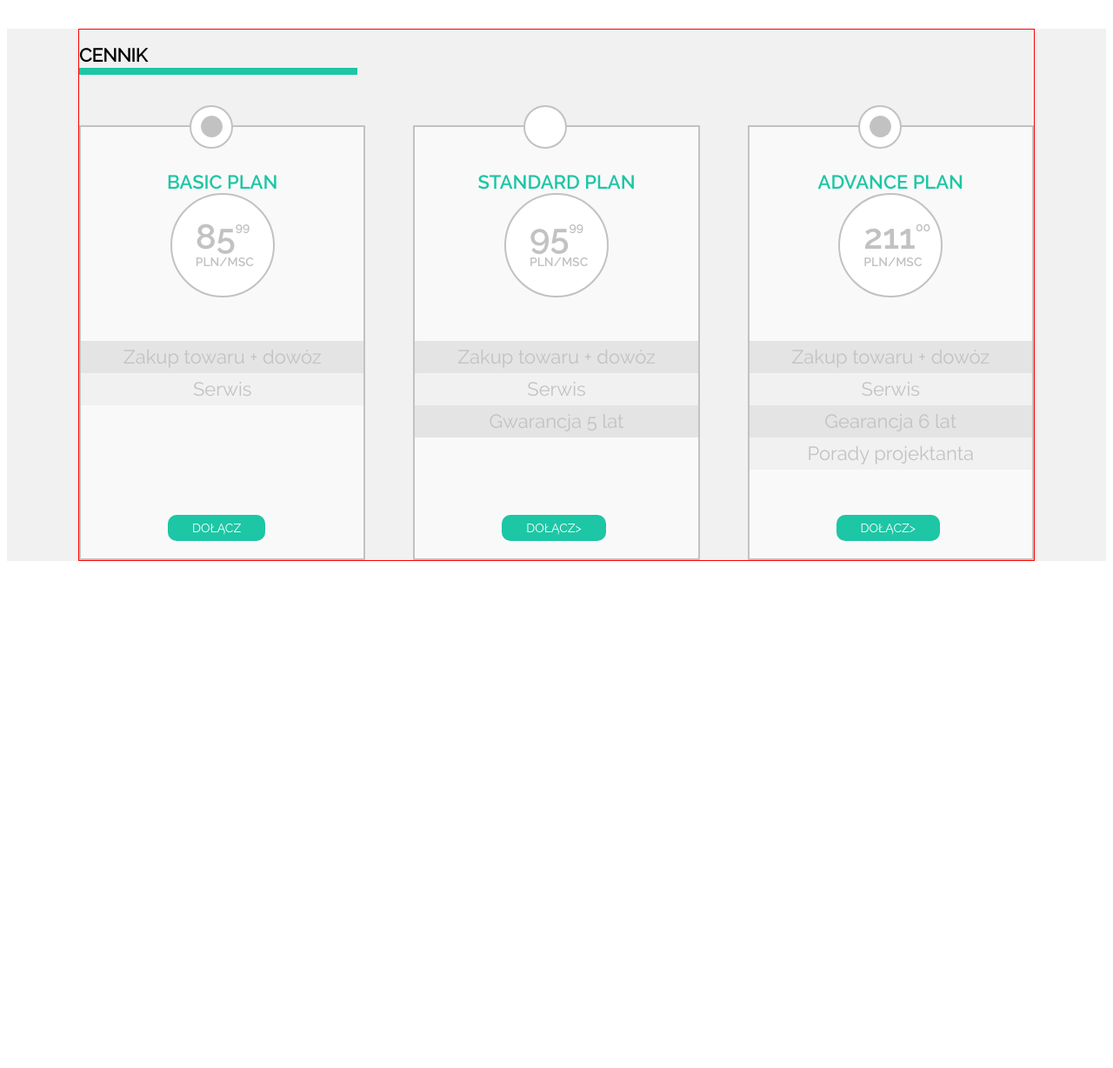
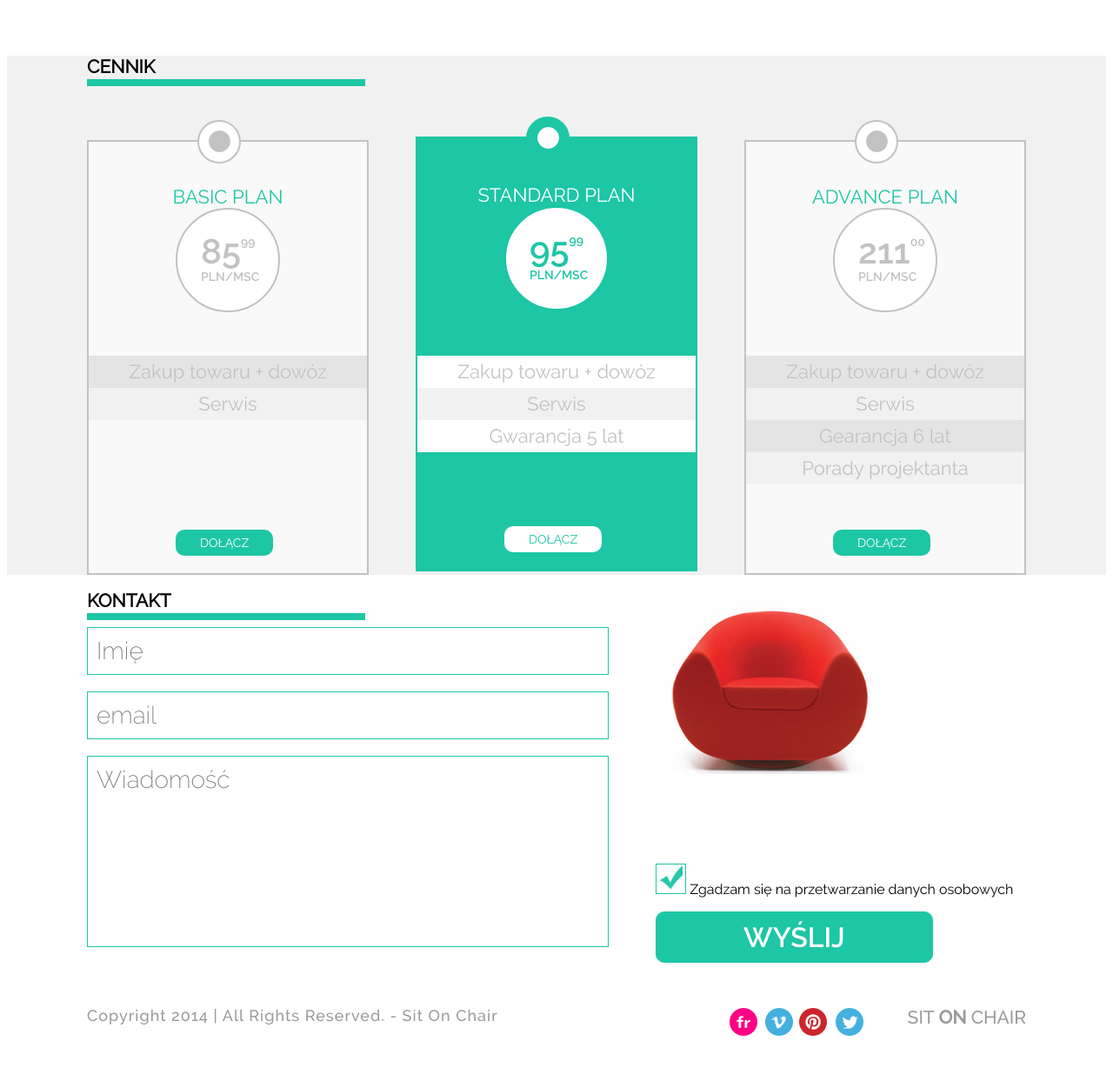
Before and after one commit to helkah/WRO_FRO_02_W_Workshop1, a plain HTML site: page index.html in a window 1280 px wide. Shown: the part 847-2075 px from the top of the page at 87% size. Before the commit the page ends 1500 px from the top, so only its background shows below. Drawn offline with Linux system fonts and the light colour scheme.

Commit message:
section with form and footer

```diff
--- a/css/style.css
+++ b/css/style.css
@@ -1,4 +1,28 @@
 /* Generated by Font Squirrel (https://www.fontsquirrel.com) on February 11, 2017 */
+/* Generated by Font Squirrel (https://www.fontsquirrel.com) on February 18, 2017 */
+
+
+
+@font-face {
+    font-family: 'ralewayblack';
+    src: url('../fonts/raleway-black.woff2') format('woff2'),
+         url('../fonts/raleway-black.woff') format('woff');
+    font-weight: normal;
+    font-style: normal;
+
+}
+
+
+
+
+@font-face {
+    font-family: 'ralewaybold';
+    src: url('../fonts/raleway-bold.woff2') format('woff2'),
+         url('../fonts/raleway-bold.woff') format('woff');
+    font-weight: normal;
+    font-style: normal;
+
+}
 
 @font-face {
     font-family: 'ralewaybold_italic';
@@ -74,8 +98,8 @@
 
 @font-face {
     font-family: 'ralewaymedium';
-    src: url('raleway-medium.woff2') format('woff2'),
-         url('raleway-medium.woff') format('woff');
+    src: url('../fonts/raleway-medium.woff2') format('woff2'),
+         url('../fonts/raleway-medium.woff') format('woff');
     font-weight: normal;
     font-style: normal;
 
@@ -125,14 +149,15 @@ body{
 .mainWidth{
     width: 1100px;
     margin: 0 auto;
-    border: 1px solid red;
+    padding-left: 10px;
+    padding-right: 10px;
 }
 header{
     width: 100%;
     height: 3em;
     background-color: black;
     color:white;
-    font-size: 14px;
+    font-size: 16px;
     font-family: 'ralewaysemibold', Arial, sans-serif;
     text-transform: uppercase;
 
@@ -143,7 +168,9 @@ header{
 }
 span{
     color:#1DC6A5;
-    font-family: 'ralewaysemibold', Arial, sans-serif;
+}
+ .logo span{
+    font-family: 'ralewayblack', Arial, sans-serif;
 }
 navi li{
     float:right;
@@ -306,11 +333,15 @@ h2{
     background-color: #F9F9F9;
 
 }
+.aqua{
+    background-color: #1DC6A5;
+    border: 2px solid #1DC6A5;
+}
 .spaceBetweenFrames{
     width: 5%;
 
 }
-.whiteCircle{
+.bigWhiteCircle{
     width: 50px;
     height: 50px;
     border-radius: 50%;
@@ -326,6 +357,26 @@ h2{
     border-radius: 50%;
     background-color:#C2C2C2;
     border: 1px solid #C2C2C2;
+    position: absolute;
+    left:138px;
+    top:-13px;
+}
+.aquaCircle{
+    width: 50px;
+    height: 50px;
+    border-radius: 50%;
+    background-color:#1DC6A5;
+    border: 2px solid #1DC6A5;
+    position: absolute;
+    left:125px;
+    top:-25px;
+}
+.smallWhiteCircle{
+    width: 25px;
+    height: 25px;
+    border-radius: 50%;
+    background-color:white;
+    border: 1px solid white;
     position: absolute;
     left:138px;
     top:-13px;
@@ -349,6 +400,10 @@ h2{
     font-family: 'ralewaysemibold', Arial, sans-serif;
     line-height: 0.5em;
 }
+.text.aqua div{
+    border: 2px solid #1DC6A5;
+    color: #1DC6A5;
+}
 .text sup{
     font-size: 14px;
 }
@@ -356,6 +411,12 @@ h2{
     font-size: 14px;
     text-transform: uppercase;
     color: #C2C2C2;
+}
+.text.aqua div span{
+    color: #1DC6A5;
+}
+.aqua span{
+    color: white;
 }
 .frame ol{
     list-style-type: none;
@@ -372,6 +433,9 @@ h2{
 }
 .frame li:nth-child(2n+1){
     background-color: #E4E4E4;
+}
+.frame.aqua li:nth-child(2n+1){
+    background-color: white;
 }
 .frame li:nth-child(2n+2){
     background-color: #F1F1F1;
@@ -392,7 +456,102 @@ h2{
     left: 100px;
     font-size: 14px;
 }
+.frame.aqua a{
+    color: #1DC6A5;
+    background-color: white;
+}
 .multi{
     display: inline-block;
 
 }
+/***********************FORMULARZ********************************/
+fieldset{
+    display: inline-block;
+    border-style: none;
+    margin:0;
+    padding: 0;
+}
+.leftBox input, textarea{
+    font-size: 28px;
+    font-family: 'ralewayextralight', Arial, sans-serif;
+    padding: 10px;
+    border: 1px solid #1DC6A5;
+    width: 600px;
+    resize: none;
+}
+fieldset.rightBox{
+    margin-left: 50px;
+    position: relative;
+}
+.rightBox img{
+    position: absolute;
+    top: -313px;
+}
+.checkBoxWrapper{
+	position: relative;
+	height: 35px;
+    width: 35px;
+    border: 1px solid #1DC6A5;
+}
+input[type="checkbox"]{
+    height: 30px;
+    width: 30px;
+    opacity: .0;
+    position: absolute;
+    top: 0;
+    left: 0;
+    z-index: 2;
+    cursor: pointer;
+}
+input[type="checkbox"]:checked + label{
+    background-image: url(../images/form_ok.jpg);
+    background-size: cover;
+    height: 30px;
+    width: 30px;
+    position: absolute;
+    top: 0;
+    left: 0;
+    z-index: 1;
+}
+input[type="submit"]{
+    background-color: #1DC6A5;
+    color:white;
+    text-transform: uppercase;
+    font-size: 32px;
+    font-family: 'ralewaysemibold', Arial, sans-serif;
+    padding: 10px 100px;
+    border: 1px solid #1DC6A5;
+    border-radius: 10px;
+    border
+    outline: none;
+
+}
+.rightBox .checkBoxWrapper, .rightBox p{
+    display: inline-block;
+}
+/***************************FOOTER*****************************/
+footer{
+    margin-top: 50px;
+}
+.left{
+    float: left;
+    padding-bottom: 50px;
+    font-size: 18px;
+    font-family: 'ralewaymedium', Arial, sans-serif;
+    color:#9A9A9A;
+    letter-spacing: 1px;
+    text-transform: capitalize;
+}
+.left:after{
+    content: " ";
+    display: block;
+    clear: left;
+}
+.right{
+    float: right;
+    text-transform: uppercase;
+    padding-left: 50px;
+    font-size: 21px;
+    font-family: 'ralewaymedium', Arial, sans-serif;
+    color: #9A9A9A
+}
--- a/index.html
+++ b/index.html
@@ -63,7 +63,7 @@
             <div class="mainWidth">
                 <h2>Cennik <p class = "h2textUnderline"></p></h2>
                 <article class="frame multi">
-                    <div class="whiteCircle"></div>
+                    <div class="bigWhiteCircle"></div>
                     <div class="greyCircle"></div>
                     <div class="text">
                         <span>Basic Plan</span>
@@ -81,10 +81,10 @@
                     <a href="">Dołącz</a>
                 </article>
                 <article class="spaceBetweenFrames multi"></article>
-                <article class="frame multi">
-                    <div class="whiteCircle"></div>
-                    <div class="blackCircle"></div>
-                    <div class="text">
+                <article class="frame multi aqua">
+                    <div class="aquaCircle"></div>
+                    <div class="smallWhiteCircle"></div>
+                    <div class="text aqua">
                         <span>Standard Plan</span>
                         <div>
                             95<sup><sup>99</sup></sup>
@@ -97,11 +97,11 @@
                         <li>Gwarancja 5 lat</li>
                         <li class="hide">Ukryj</li>
                     </ol>
-                    <a href="">Dołącz></a>
+                    <a href="">Dołącz</a>
                 </article>
                 <article class="spaceBetweenFrames multi"></article>
                 <article class="frame multi">
-                    <div class="whiteCircle"></div>
+                    <div class="bigWhiteCircle"></div>
                     <div class="greyCircle"></div>
                     <div class="text">
                         <span>Advance Plan</span>
@@ -116,10 +116,45 @@
                         <li>Gearancja 6 lat</li>
                         <li>Porady projektanta</li>
                     </ol>
-                    <a href="">Dołącz></a>
+                    <a href="">Dołącz</a>
                 </article>
             </div>
         </section>
+         <section class="form">
+            <div class="mainWidth">
+                <h2>Kontakt <p class = "h2textUnderline"></p></h2>
+                <form>
+                    <fieldset class="leftBox">
+                        <input type="text" name="imie" placeholder="Imię"><br><br>
+                        <input type="email" name="email" placeholder="email"><br><br>
+                        <textarea rows="6" placeholder="Wiadomość"></textarea>
+                    </fieldset>
+                    <fieldset class="rightBox">
+                        <div><img src="../images/red_chair.png"></div>
+                        <div class="checkBoxWrapper">
+                            <input type="checkbox" checked>
+                            <label></label>
+                        </div>
+                        <p>Zgadzam się na przetwarzanie danych osobowych</p><br>
+                        <input type="submit" value="Wyślij">
+                    </fieldset>
+                </form>
+            </div>
+         </section>
+         <footer>
+             <div class="mainWidth">
+                <article class="left" >
+                    Copyright 2014 | All Rights Reserved. - Sit on Chair
+                </article>
+                 <article class="right">Sit <strong>on</strong> chair</article>
+                <article class="right">
+                        <img src="images/flickr.png">
+                        <img src="images/vimeo.png">
+                        <img src="images/pinterest.png">
+                        <img src="images/twitter.png">
+                </article>
+             </div>
+         </footer>
 
     </body>
 </html>
```
Also changed, not shown: fonts/raleway-black.woff (added), fonts/raleway-black.woff2 (added), fonts/raleway-bold.woff (added), fonts/raleway-bold.woff2 (added).
